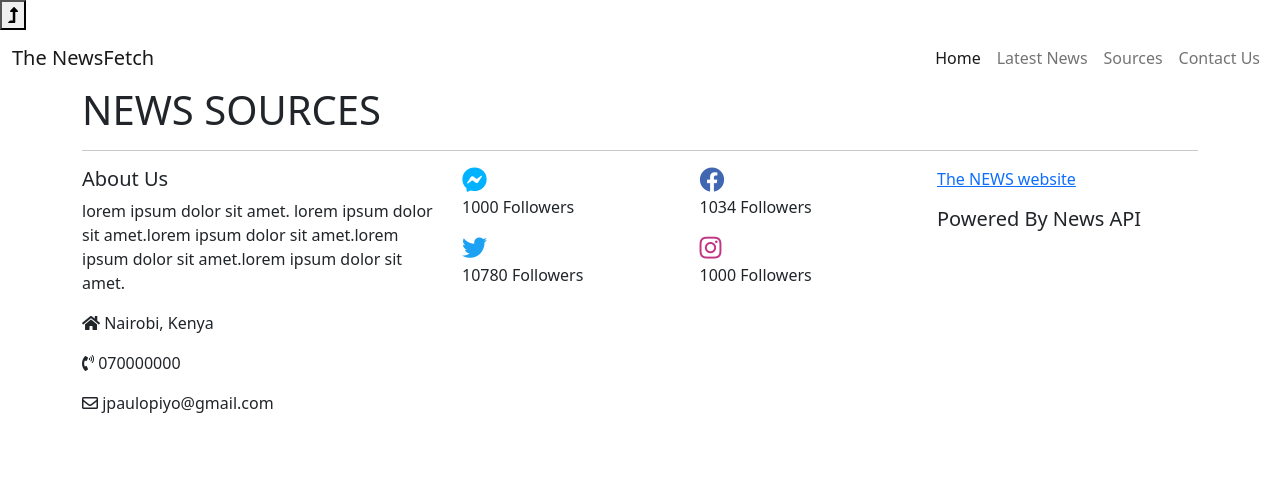
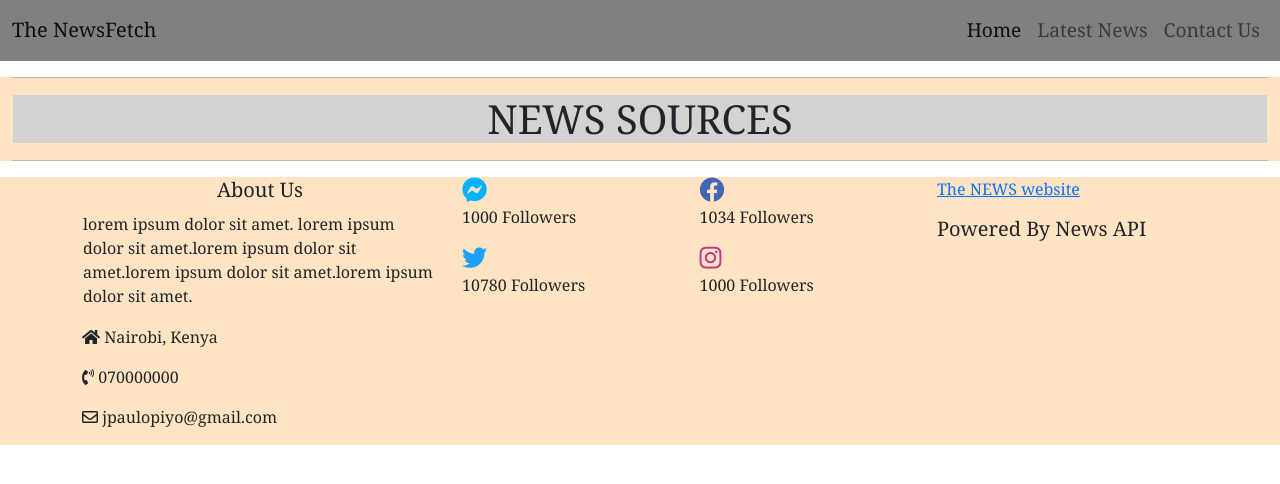
Before and after one commit to johngolem/NewsFetch, a Flask app: template app/templates/index.html in a window 1280 px wide. Shown: the top 484 px of the page. Run offline with Flask 2, Linux system fonts and the light colour scheme; the template is opened without the code that fills it, so the values that code supplies are empty; some libraries are stand-ins or nearby versions.

Commit message:
added a bit of styling

```diff
--- a/app/main/view.py
+++ b/app/main/view.py
@@ -12,7 +12,6 @@ def index():
     return render_template("index.html", UPDATES = UPDATES)
 
 @main.route('/article/<id>')
-@main.route('/')
 def article(id):
 
     News = get_article(id)
--- a/app/static/css/styles.css
+++ b/app/static/css/styles.css
@@ -14,13 +14,48 @@
 .source_list{
   display: flex;
   flex-wrap: wrap;
-  background-color: #fff;
+
+
+}
+#Indexx{
+  background-color: bisque;
+  font-family: Cambria, Cochin, Georgia, Times, 'Times New Roman', serif;
+
 }
 
+#navvb {
+  background-color:gray;
+  font-size: larger;
+  font-family: Cambria, Cochin, Georgia, Times, 'Times New Roman', serif;
+  color: brown;
+}
+#heading{
+  background-color: lightgrey;
+  font-family:Cambria, Cochin, Georgia, Times, 'Times New Roman', serif;
+  flex-wrap: wrap;
+  display: flex;
+  border: bisque 1px solid;
+  justify-content: space-around;
+
+}
 html {
     scroll-behavior: smooth;
 }
 
+#footer{
+  background-color: bisque;
+  font-family: Cambria, Cochin, Georgia, Times, 'Times New Roman', serif;
+}
+#abt{
+  display: flex;
+  border: bisque 1px solid;
+  justify-content: space-around;
+}
+#abts{
+  display: flex;
+  border: bisque 1px solid;
+  justify-content: space-around;
+}
 
 /* #sources{
   border: solid black 2px;
--- a/app/templates/base.html
+++ b/app/templates/base.html
@@ -13,15 +13,9 @@
     <link rel="stylesheet" href="https://pro.fontawesome.com/releases/v5.10.0/css/all.css"
         integrity="sha384-AYmEC3Yw5cVb3ZcuHtOA93w35dYTsvhLPVnYs9eStHfGJvOvKxVfELGroGkvsg+p" crossorigin="anonymous" />
     <link rel="stylesheet" href="https://fonts.googleapis.com/css?family=Roboto:300,400,500,700|Material+Icons">
-
-    <!-- {% block styles %}
-    <link rel="stylesheet" type= "text/css" href="{{url_for('static',filename='css/styles.css')}}">
-    {% endblock %} -->
-
 </head>
 
 <body>
-    <button onclick="topFunction()" id="myBtn" title="Go to top"><i class="fas fa-level-up-alt"></i></button>
     {% block navbar %}
     {% include 'navbar.html' %}
     {% endblock %}
--- a/app/templates/footer.html
+++ b/app/templates/footer.html
@@ -1,14 +1,14 @@
 
 {% block footer %}
 <section class="footer" id="footer">
-    <div class="container">
+    <div id="footer" class="container">
         <div class="row">
             <div class="col-md-4">
                 <div class="foot-head">
-                    <h5>About Us</h5>
+                    <h5 id="abt">About Us</h5>
                 </div>
                 <div class="foot-body">
-                    <p>
+                    <p id="abts">
                         lorem ipsum dolor sit amet. lorem ipsum dolor sit amet.lorem ipsum dolor sit amet.lorem ipsum dolor sit amet.lorem ipsum dolor sit amet.
                     </p>
                     <p><i id="home" class="fas fa-home"></i> Nairobi, Kenya</p>
--- a/app/templates/index.html
+++ b/app/templates/index.html
@@ -1,17 +1,15 @@
 
 {% extends 'base.html'%}
-
-
-
 {% block content %}
-<div  class="container">
+<div id="Indexx" class="container-fluid">
 
         <div id="list1">
-          <h1>NEWS SOURCES</h1>
-          <hr>
+          <div class="jumbotron">
+         <hr> <h1 id="heading">NEWS SOURCES</h1> <hr>
+          </div>
           {% for update in  UPDATES %}
 
-              <a id="source" class="btn btn-danger mt-5 mb-1 ml-3" href="/article/{{update.id}}">{{update.name}}</a>
+              <a id="source" class="btn btn-secondary mt-5 mb-1 ml-3" href="/article/{{update.id}}">{{update.name}}</a>
 
           {% endfor %}
 
--- a/app/templates/navbar.html
+++ b/app/templates/navbar.html
@@ -1,5 +1,5 @@
 {% block navbar %}
-<nav class="navbar navbar-expand-lg navbar-light">
+<nav id="navvb" class="navbar navbar-expand-lg navbar-light">
   <div class="container-fluid">
     <a class="navbar-brand" href="#">
       <span class="bran">The</span> <span class="br">NewsFetch</span>
@@ -16,8 +16,6 @@
         <li class="nav-item">
           <a class="nav-link" href="#article" id="actives">Latest News</a>
         </li>
-        <li class="nav-item">
-          <a class="nav-link" href="#source" id="actives">Sources</a>
         </li>
         <li class="nav-item">
           <a class="nav-link" href="#footer" id="actives">Contact Us</a>
```
